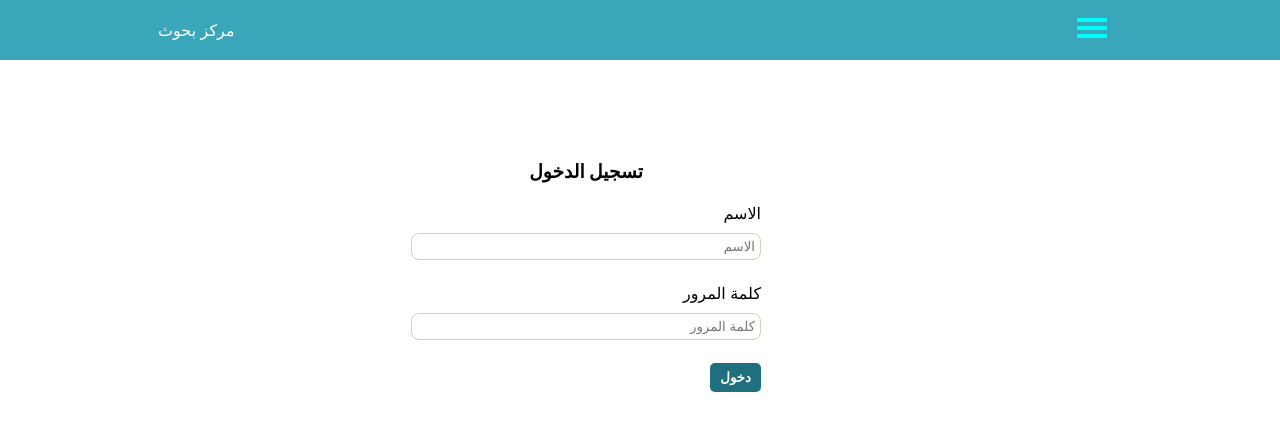
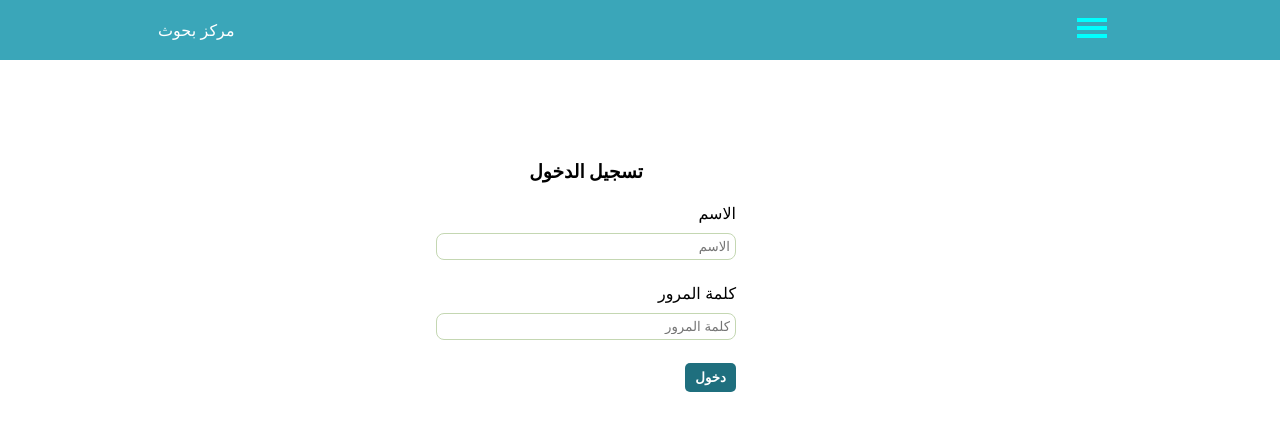
Before and after one commit to samir-001/front-end-testing, a React (Create React App) app: page /login in a window 1280 px wide. Shown: the top 430 px of the page. Built offline with nearby package versions, Linux system fonts and the light colour scheme.

Commit message:
fixed the scroll to top

```diff
--- a/sass/components/admin/forms.scss
+++ b/sass/components/admin/forms.scss
@@ -1,6 +1,6 @@
 .input-group{
   height: 80px;
-    width: 350px;
+    width: 300px;
   display: flex;
   flex-direction: column;
     &__element{
--- a/src/css/style.css
+++ b/src/css/style.css
@@ -521,7 +521,7 @@ a .dashBoard__nav-bar__link {
 }
 .input-group {
   height: 80px;
-  width: 350px;
+  width: 300px;
   display: flex;
   flex-direction: column;
 }
```
